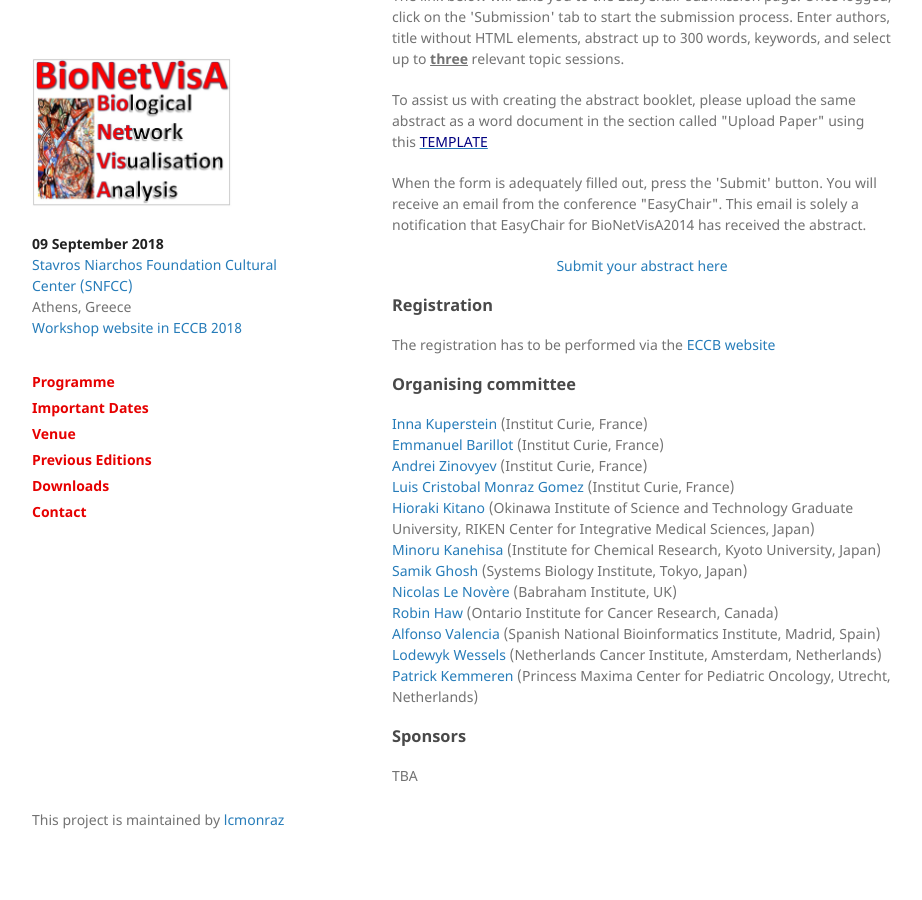
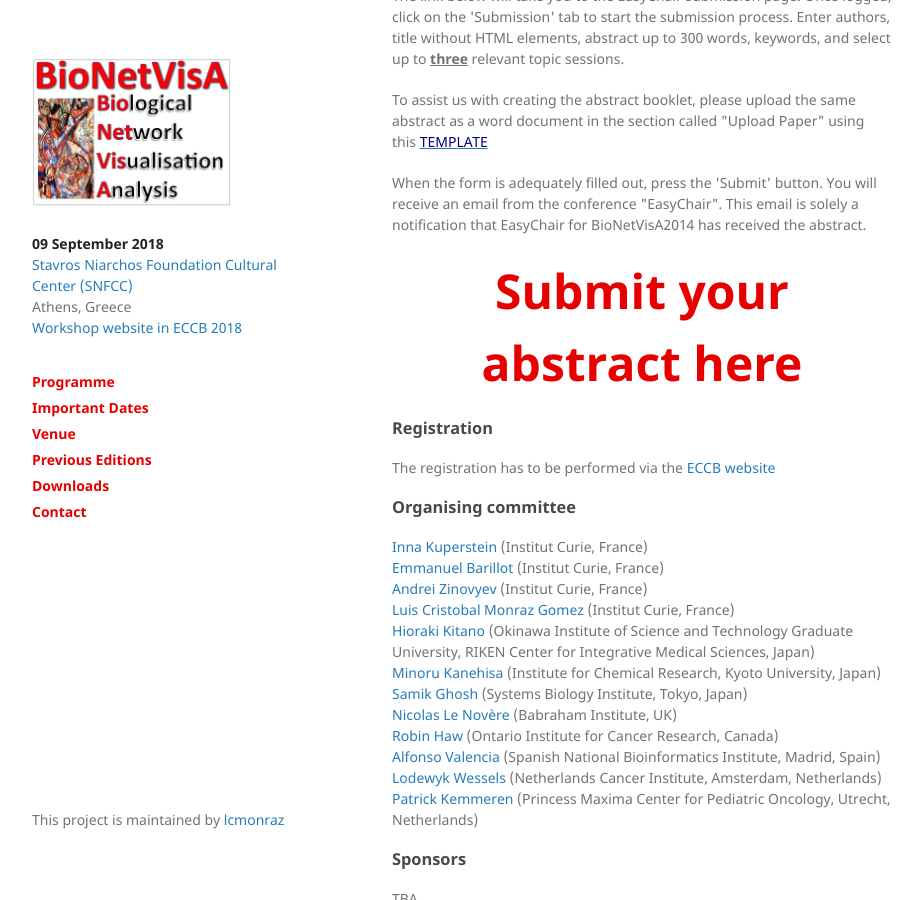
Before and after one commit to lcmonraz/Bionetvisa.github.io, a Jekyll site: the page built from index.md, in a window 1280 px wide and 900 px high, scrolled down 2459 px. Shown: the whole window, without its empty margins (178-1100 px from the left). Built offline with Jekyll 4.4.1, drawn with Linux system fonts in a browser that asks for light colours; before the commit the page ends 3315 px from its top, so only the background shows below that.

Commit message:
Update index.md

```diff
--- a/index.md
+++ b/index.md
@@ -92,7 +92,7 @@ The link below will take you to the EasyChair submission page. Once logged, clic
 <p>When the form is adequately filled out, press the 'Submit' button. You will receive an email from the conference "EasyChair". This email is solely a notification that EasyChair for BioNetVisA2014 has received the abstract.
 </p>
 
-<a href="https://easychair.org/conferences/?conf=bionetvisa2018"><center>Submit your abstract here</center></a>
+<b><a href="https://easychair.org/conferences/?conf=bionetvisa2018"><font size="14" color="#e60000"><center>Submit your abstract here</center></font></a></b>
 
 ### Registration
 
```
